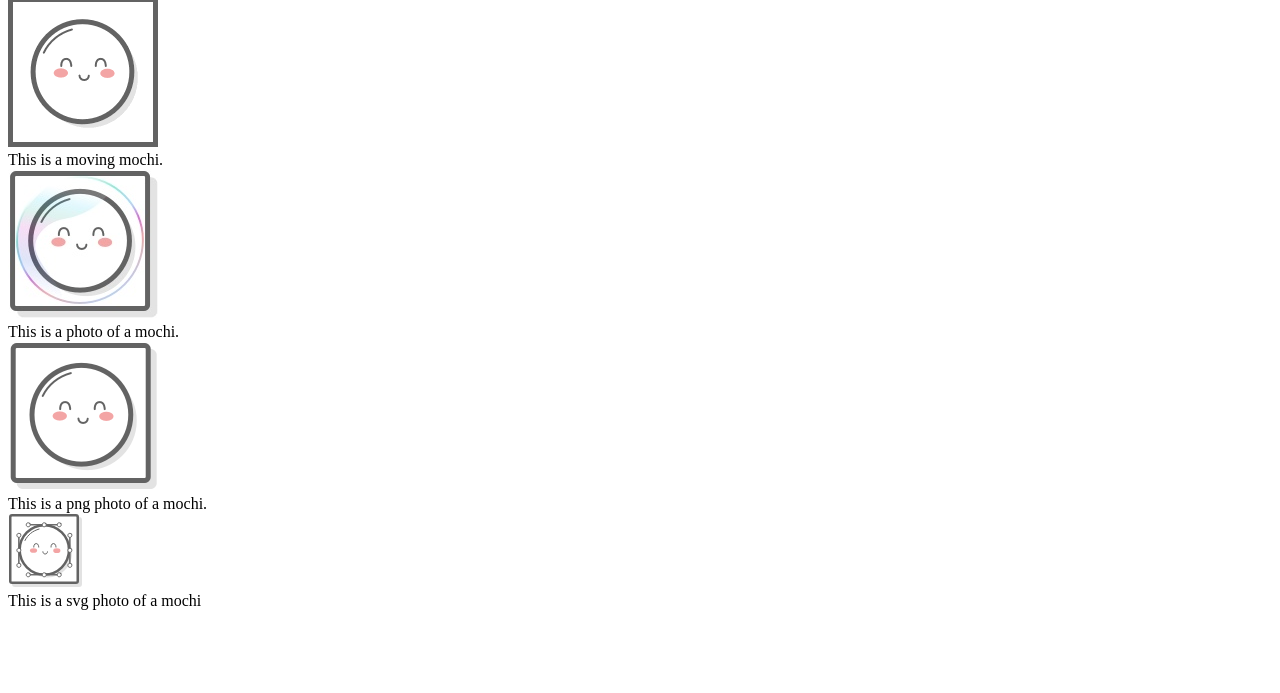
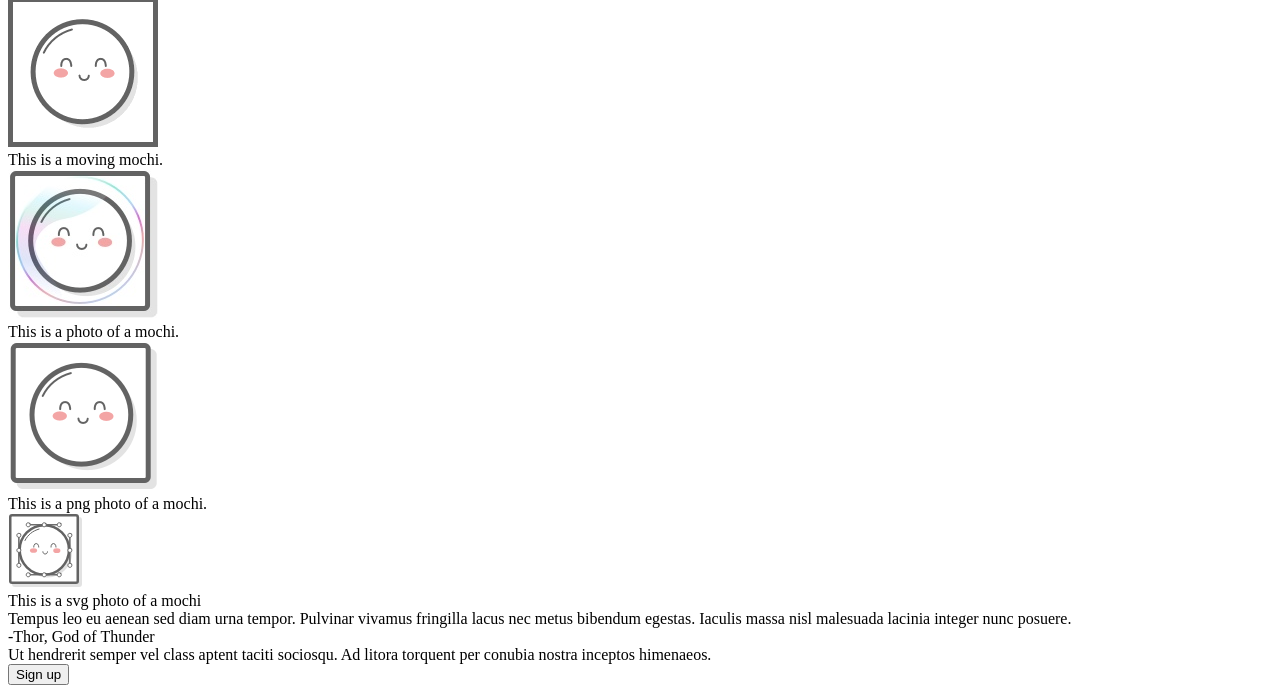
Before and after one commit to agscheaua/odin-landing-page, a plain HTML site: page index.html in a window 1280 px wide. Shown: the part 179-872 px from the top of the page. Before the commit the page ends 800 px from the top, so only its background shows below. Drawn offline with Linux system fonts and the light colour scheme.

Commit message:
index.html initial structure done
it will suffer modification when it will be styled
with css

```diff
--- a/index.html
+++ b/index.html
@@ -51,18 +51,20 @@
                 <div>This is a svg photo of a mochi</div>
             </div>
         </div>
-
-
-
-
-
-
-
-
-
-
-
-
+    </div>
+    <div class="content3-container">
+        <div class="content3-info">
+            Tempus leo eu aenean sed diam urna tempor.
+            Pulvinar vivamus fringilla lacus nec metus bibendum egestas.
+            Iaculis massa nisl malesuada lacinia integer nunc posuere.</div>
+        <div class="content3-info-name">
+            -Thor, God of Thunder</div>
+    </div>
+    <div class="footer-container">
+        <div>Ut hendrerit semper vel class aptent taciti sociosqu.
+             Ad litora torquent per conubia nostra inceptos himenaeos.</div>
+        <div><button>Sign up</button></div>
+    </div>
 
 </div>
 
```
